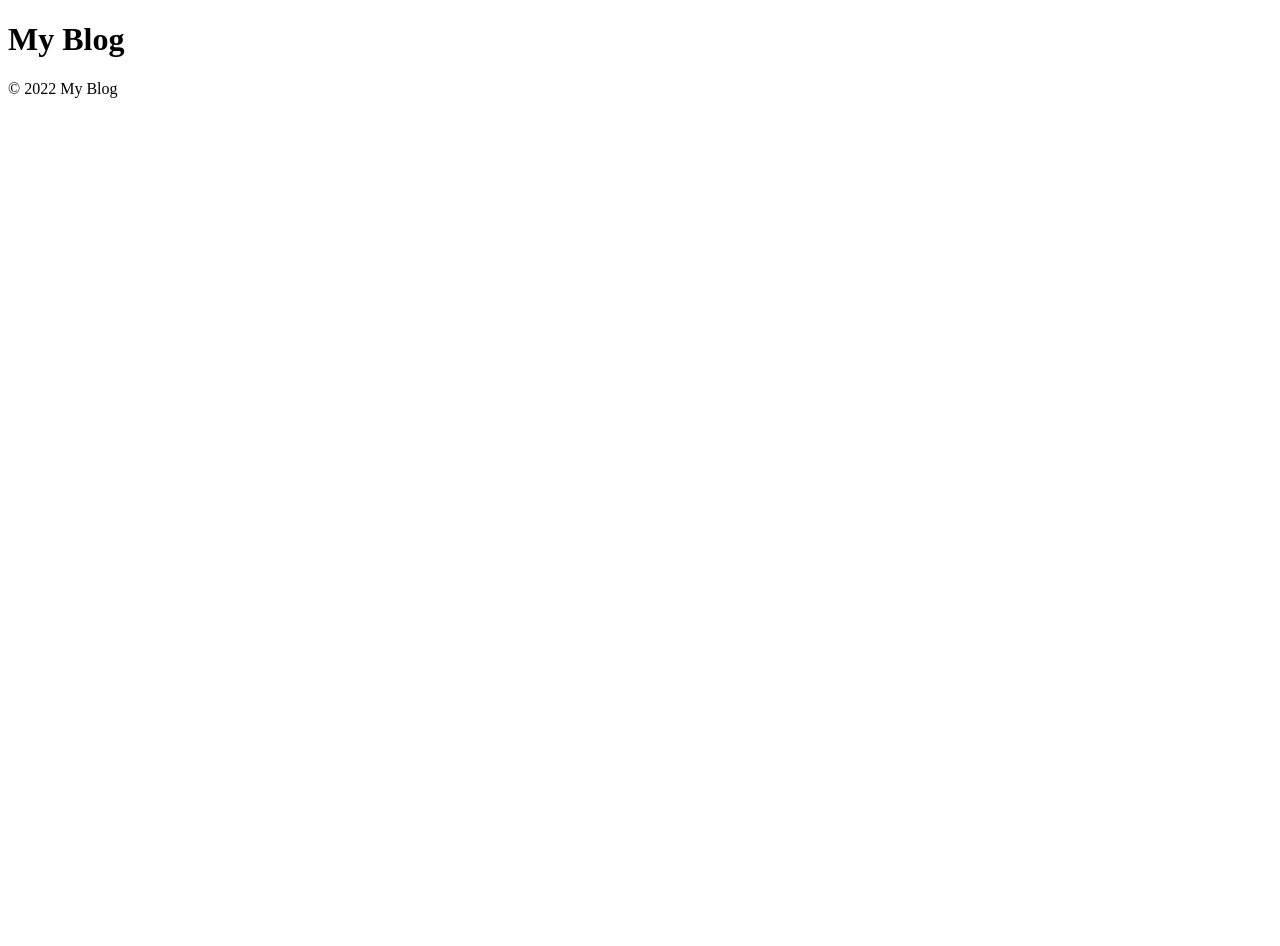
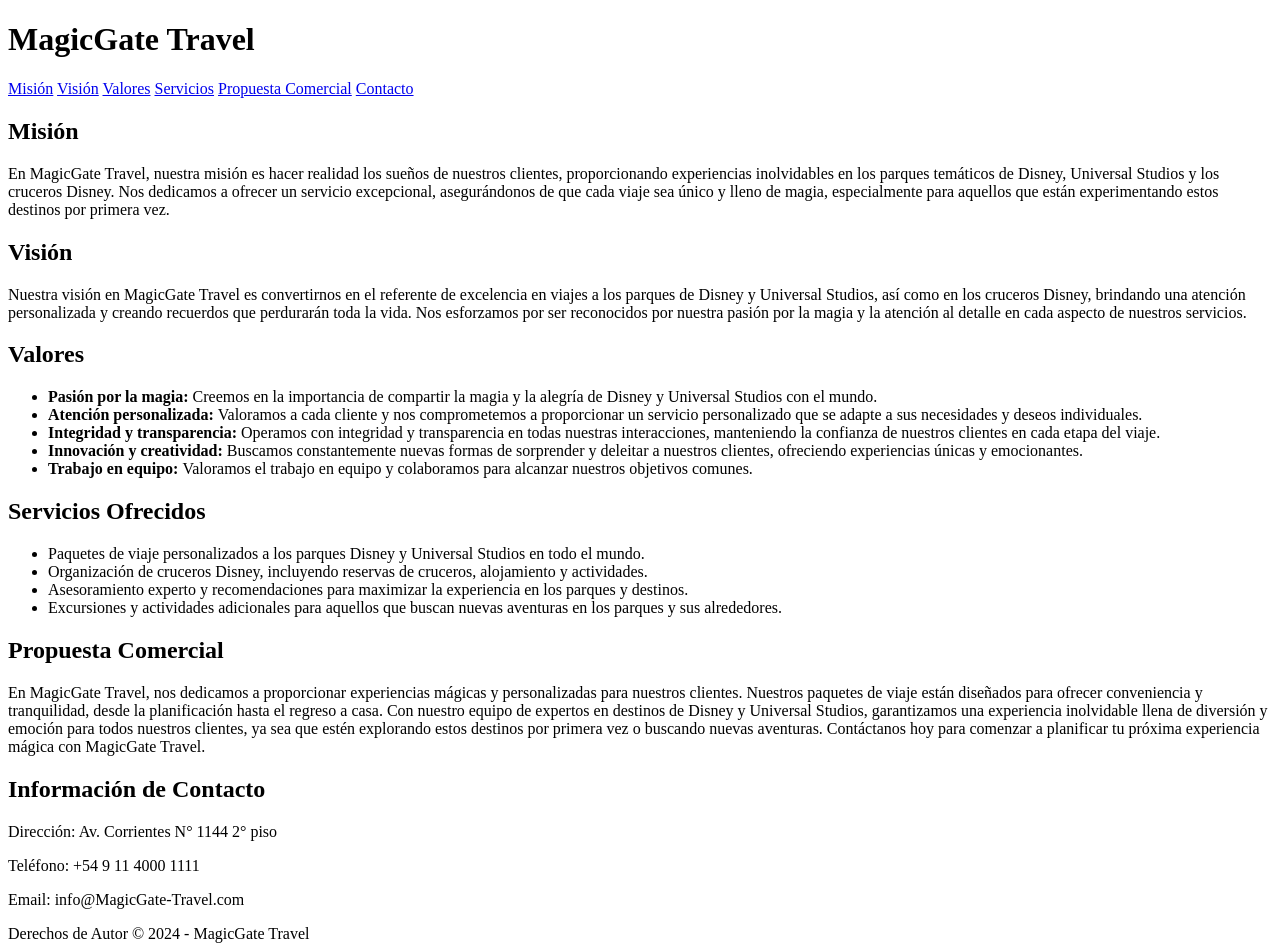
Before and after one commit to Gabriel-AM-Montenegro/sitioProfesional, a plain HTML site: page index.html in a window 1280 px wide. Before the commit the page ends 800 px from the top, so only its background shows below. Drawn offline with Linux system fonts and the light colour scheme.

Commit message:
primer comit

```diff
--- a/index.html
+++ b/index.html
@@ -1,23 +1,61 @@
 <!DOCTYPE html>
-<html lang="en"></html>
+<html lang="es">
 <head>
-    <meta charset="utf-8">
+    <meta charset="UTF-8">
     <meta name="viewport" content="width=device-width, initial-scale=1.0">
-    <title> </title>
+    <title>MagicGate Travel - Sitio Web</title>
 </head>
 <body>
-<header>
-    <h1>My Blog</h1>
+    <header>
+        <h1>MagicGate Travel</h1>
+    </header>
     <nav>
-
+        <a href="#mision">Misión</a>
+        <a href="#vision">Visión</a>
+        <a href="#valores">Valores</a>
+        <a href="#servicios">Servicios</a>
+        <a href="#propuesta">Propuesta Comercial</a>
+        <a href="#contacto">Contacto</a>
     </nav>
-</header>
-<main>
-
-</main>
-<footer>
-    © 2022 My Blog
-
-</footer>
-
+    <section id="mision">
+        <h2>Misión</h2>
+        <p>En MagicGate Travel, nuestra misión es hacer realidad los sueños de nuestros clientes, proporcionando experiencias inolvidables en los parques temáticos de Disney, Universal Studios y los cruceros Disney. Nos dedicamos a ofrecer un servicio excepcional, asegurándonos de que cada viaje sea único y lleno de magia, especialmente para aquellos que están experimentando estos destinos por primera vez.</p>
+    </section>
+    <section id="vision">
+        <h2>Visión</h2>
+        <p>Nuestra visión en MagicGate Travel es convertirnos en el referente de excelencia en viajes a los parques de Disney y Universal Studios, así como en los cruceros Disney, brindando una atención personalizada y creando recuerdos que perdurarán toda la vida. Nos esforzamos por ser reconocidos por nuestra pasión por la magia y la atención al detalle en cada aspecto de nuestros servicios.</p>
+    </section>
+    <section id="valores">
+        <h2>Valores</h2>
+        <ul>
+            <li><b>Pasión por la magia: </b>Creemos en la importancia de compartir la magia y la alegría de Disney y Universal Studios con el mundo.</li>
+            <li><b>Atención personalizada: </b>Valoramos a cada cliente y nos comprometemos a proporcionar un servicio personalizado que se adapte a sus necesidades y deseos individuales.</li>
+            <li><b>Integridad y transparencia: </b>Operamos con integridad y transparencia en todas nuestras interacciones, manteniendo la confianza de nuestros clientes en cada etapa del viaje.</li>
+            <li><b>Innovación y creatividad: </b>Buscamos constantemente nuevas formas de sorprender y deleitar a nuestros clientes, ofreciendo experiencias únicas y emocionantes.</li>
+            <li><b>Trabajo en equipo: </b>Valoramos el trabajo en equipo y colaboramos para alcanzar nuestros objetivos comunes.</li>
+        </ul>
+    </section>
+    <section id="servicios">
+        <h2>Servicios Ofrecidos</h2>
+        <ul>
+            <li>Paquetes de viaje personalizados a los parques Disney y Universal Studios en todo el mundo.</li>
+            <li>Organización de cruceros Disney, incluyendo reservas de cruceros, alojamiento y actividades.</li>
+            <li>Asesoramiento experto y recomendaciones para maximizar la experiencia en los parques y destinos.</li>
+            <li>Excursiones y actividades adicionales para aquellos que buscan nuevas aventuras en los parques y sus alrededores.</li>
+        </ul>
+    </section>
+    <section id="propuesta">
+        <h2>Propuesta Comercial</h2>
+        <p>En MagicGate Travel, nos dedicamos a proporcionar experiencias mágicas y personalizadas para nuestros clientes. Nuestros paquetes de viaje están diseñados para ofrecer conveniencia y tranquilidad, desde la planificación hasta el regreso a casa. Con nuestro equipo de expertos en destinos de Disney y Universal Studios, garantizamos una experiencia inolvidable llena de diversión y emoción para todos nuestros clientes, ya sea que estén explorando estos destinos por primera vez o buscando nuevas aventuras. Contáctanos hoy para comenzar a planificar tu próxima experiencia mágica con MagicGate Travel.</p>
+    </section>
+    <section id="contacto">
+        <h2>Información de Contacto</h2>
+        <p>Dirección: Av. Corrientes N° 1144 2° piso</p>
+        <p>Teléfono: +54 9 11 4000 1111</p>
+        <p>Email: info@MagicGate-Travel.com </p>
+    </section>
+    <footer>
+        <p>Derechos de Autor &copy; 2024 - MagicGate Travel </p>
+    </footer>
 </body>
+</html>
```
